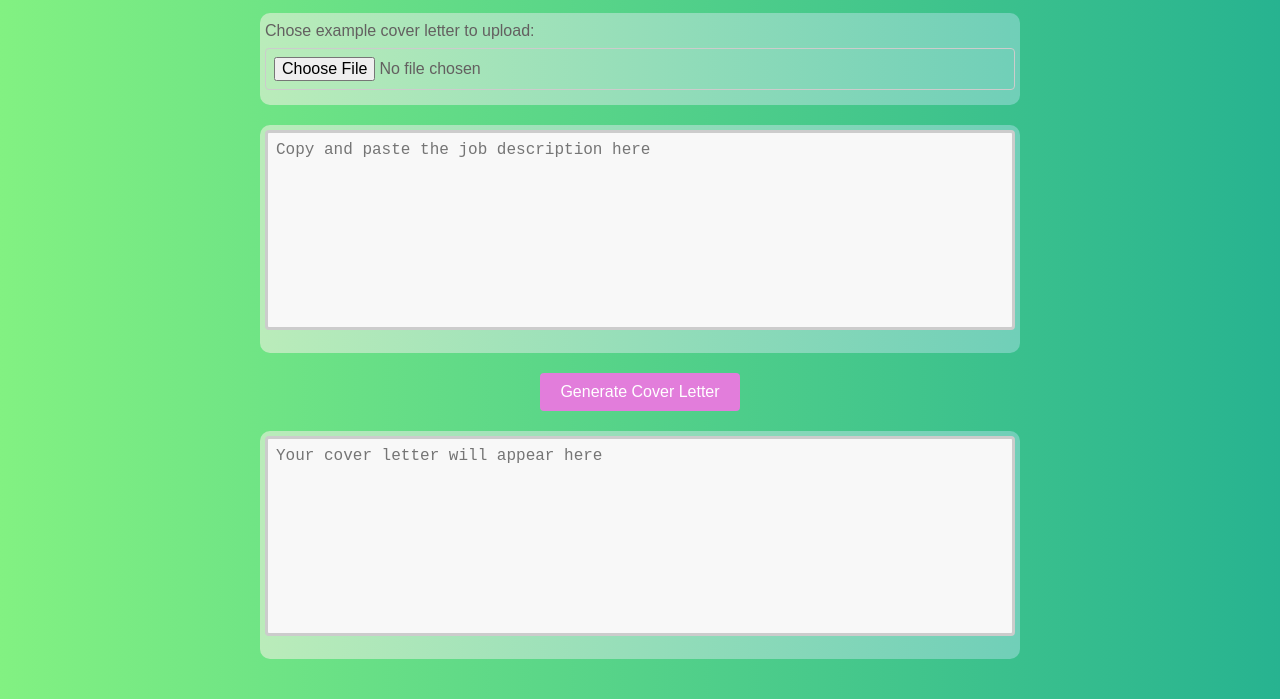
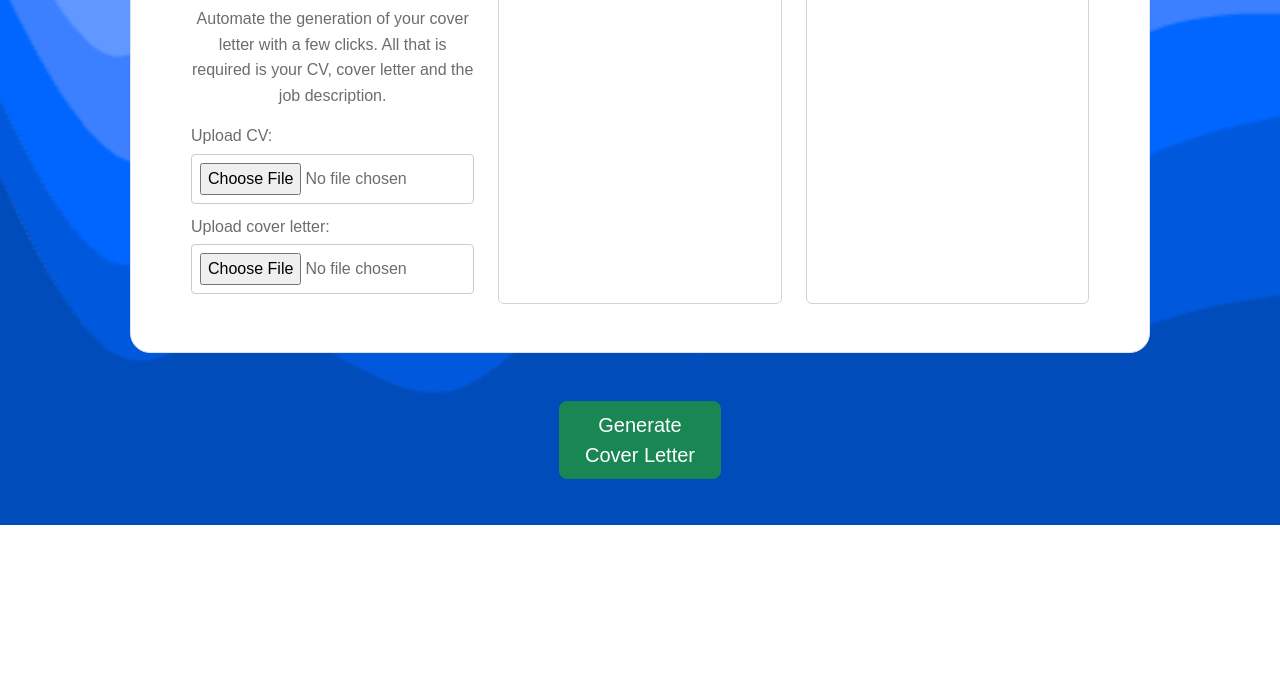
Before and after one commit to ishaaq08/auto_cover_letter, a website: page frontend/index.html in a window 1280 px wide. Shown: the part 275-974 px from the top of the page. After the commit the page ends 800 px from the top, so only its background shows below. Drawn offline with nearby package versions, Linux system fonts and the light colour scheme.

Commit message:
Updated design

```diff
--- a/frontend/index.html
+++ b/frontend/index.html
@@ -3,6 +3,7 @@
 <head>
     <meta charset="UTF-8">
     <meta name="viewport" content="width=device-width, initial-scale=1.0">
+    <link href="https://cdn.jsdelivr.net/npm/bootstrap@5.2.3/dist/css/bootstrap.min.css" rel="stylesheet" integrity="sha384-rbsA2VBKQhggwzxH7pPCaAqO46MgnOM80zW1RWuH61DGLwZJEdK2Kadq2F9CUG65" crossorigin="anonymous" defer>
     <title>File Explorer</title>
     <script src="https://cdnjs.cloudflare.com/ajax/libs/mammoth/1.4.2/mammoth.browser.min.js" defer></script>
     <!-- <script src="https://cdn.jsdelivr.net/npm/docx-js@1.0.1/dist/docx.min.js"></script>
@@ -11,36 +12,45 @@
     <link rel="stylesheet" href="styles.css">
 </head>
 <body>
+
+    <div class="container">
+
+            <div class="row main border p-5 m-5">
+                <!-- Left -->
+                 <div class="col-4">
                     <h1>Automated Cover Letter Generator</h1>
                     <p>Automate the generation of your cover letter with a few clicks. All that is required is your CV, cover letter and the job description.</p>
-
-    <div class="input-div">
-        <label for="cv">Chose CV to upload:</label>
+                    <label for="cv">Upload CV:</label>
                     <input
+                    class="form-control-file"
                     type= "file"
                     id="cv"
                     accept=".doc,.docx,.xml,application/msword,application/vnd.openxmlformats-officedocument.wordprocessingml.document">
-    </div>
-
-    <div class="input-div">
-        <label for="cover_letter">Chose example cover letter to upload:</label>
+                    <label for="cover_letter">Upload cover letter:</label>
                     <input
+                        class="form-control-file"
                         type= "file"
                         id="cover_letter"
                         accept=".doc,.docx,.xml,application/msword,application/vnd.openxmlformats-officedocument.wordprocessingml.document">
                  </div>
+                 <div class="col-4">
+                    <textarea class="form-control" name="job-link" id="job-description" placeholder="Copy and paste the job description here"></textarea>
 
-    <div class="input-div">
-        <textarea name="job-link" id="job-description" placeholder="Copy and paste the job description here"></textarea>
+                 </div>
+                 <div class="col-4">
+                    <textarea class="form-control special-box" name="cover_letter" id="generated-cover-letter" placeholder="Your cover letter will appear here" readonly></textarea>
+                 </div>
+            </div>
+            <!-- End of left -->
+
+            <div class="row generate-button mx-auto">
+                <div class="col-2 mx-auto">
+                    <button type="button" class="btn btn-success btn-lg" id="generate">Generate Cover Letter</button>
+                </div>
             </div>
 
-    <div id="generate">
-        <button type="button" id="generate">
-            Generate Cover Letter
-        </button>
+
     </div>
-    <div class="input-div">
-        <textarea name="cover_letter" id="generated-cover-letter" placeholder="Your cover letter will appear here" disabled></textarea>
-    </div>
+
 </body>
 </html>
--- a/frontend/styles.css
+++ b/frontend/styles.css
@@ -4,13 +4,16 @@ body, h1, h2, label, input, textarea, button, p {
 }
 
 body {
-    /* background-color: #f2f2f2; */
-    background-image: linear-gradient(to right, rgb(130, 241, 130) , rgb(39, 179, 144));
+    /* background-color: #96a3e0; */
+    background-image: url("stacked-waves-haikei.png");
+    background-repeat: no-repeat;
+    background-size: cover;
+    /* background-image: linear-gradient(to right, rgb(25, 40, 175) , rgba(230, 233, 232, 0.116)); */
     font-family: Arial, sans-serif;
-    color: rgb(99, 96, 96);
+    color: rgb(109, 109, 109);
     line-height: 1.6;
     padding: 20px;
-    max-width: 800px;
+    /* max-width: 800px; */
     margin: auto;
 }
 h1 {
@@ -25,6 +28,7 @@ h2 {
 }
 p {
     margin-bottom: 15px;
+    text-align: center;
 }
 
 label {
@@ -47,25 +51,23 @@ input[type="file"] {
     cursor: pointer;
 }
 
-button {
+/* button {
     padding: 10px 20px;
-    background-color: #e27ddb;
-    color: white;
+    /* background-color: #e27ddb; */
+    color: black;
     border: none;
     border-radius: 4px;
     cursor: pointer;
     font-size: 1rem;
-}
+} */
 
 button:hover {
-    background-color: #62bb78;
+    background-color: #e7f0e9;
 }
-
-
 
 textarea {
     width: 100%;
-    height: 200px;
+    height: 100%;
     padding: 8px;
     font-size: 1rem;
     border: 3px solid #ccc;
@@ -84,10 +86,37 @@ p {
     /* border: 3px green solid; */
     padding: 5px;
     margin: 20px;
+    /* border: rgb(214, 84, 226) 5px solid; */
     border-radius: 10px;
-    background-image: linear-gradient(to right, rgb(186, 236, 186) , rgb(112, 207, 184));
+    /* background-color: rgb(212, 129, 51); */
+    /* background-image: linear-gradient(to right, rgb(170, 64, 197) , rgb(192, 91, 212)); */
 }
 
 #generate {
     text-align: center;
 }
+
+.row.main {
+    background-color: white;
+}
+
+.border {
+    border-radius: 20px;
+    border: 5px solid black;
+}
+
+/* .fade {
+    background-color: #DB1F48;
+    color: #fff;
+    transition: background-color 1s;
+  } */
+/*
+  .fade:hover {
+    background-color: #004369;
+  }
+   */
+  /* .fade:focus,
+  .fade:active {
+    background-color: black;
+    transition: none;
+  } */
```
Also changed, not shown: frontend/stacked-waves-haikei.png (added). Lines whose indentation alone changed are shown as unchanged.
